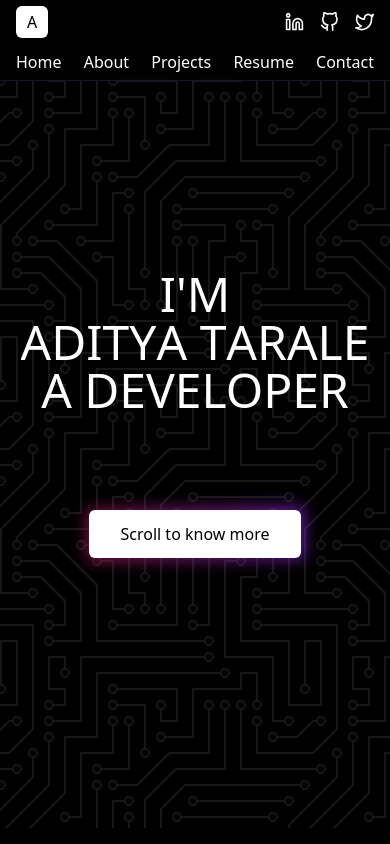
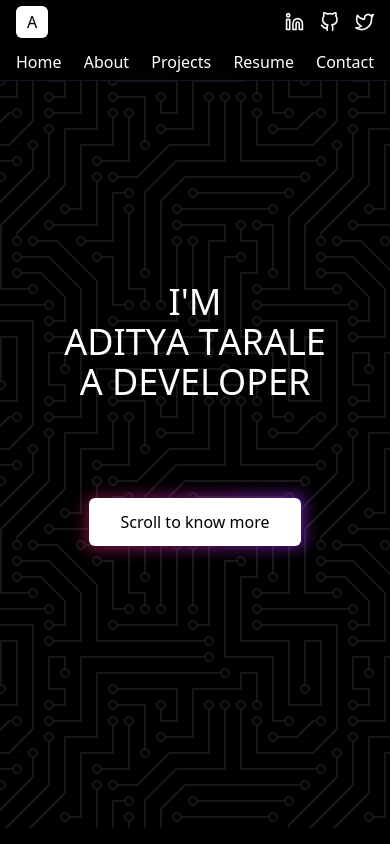
Before and after one commit to AdityaTarale/me, a React (Vite) app: page / in a window 390 px wide. Shown: the top 844 px of the page. Built offline with nearby package versions, Linux system fonts and the light colour scheme; what prettier-plugin-tailwindcss would draw is missing.

Commit message:
Update: Text size on hero

```diff
--- a/src/work/Hero.jsx
+++ b/src/work/Hero.jsx
@@ -34,7 +34,7 @@ const AnimatedWord = ({ title }) => {
       ref={animatedWordContainerRef}
     >
       <span
-        className="inline-block translate-y-28 align-middle text-5xl uppercase text-white opacity-0 sm:text-8xl"
+        className="inline-block translate-y-28 align-middle text-4xl uppercase text-white opacity-0 sm:text-8xl"
         ref={animatedWordRef}
       >
         {title}
@@ -94,7 +94,7 @@ const AnimatedLetters = () => {
       {HEADER.map((headerItem, index) => {
         return (
           <span
-            className="animated-letter inline-block translate-y-28 align-middle text-5xl uppercase text-white opacity-0 sm:text-8xl"
+            className="animated-letter inline-block translate-y-28 align-middle text-4xl uppercase text-white opacity-0 sm:text-8xl"
             key={headerItem + index}
           >
             {headerItem}
```
